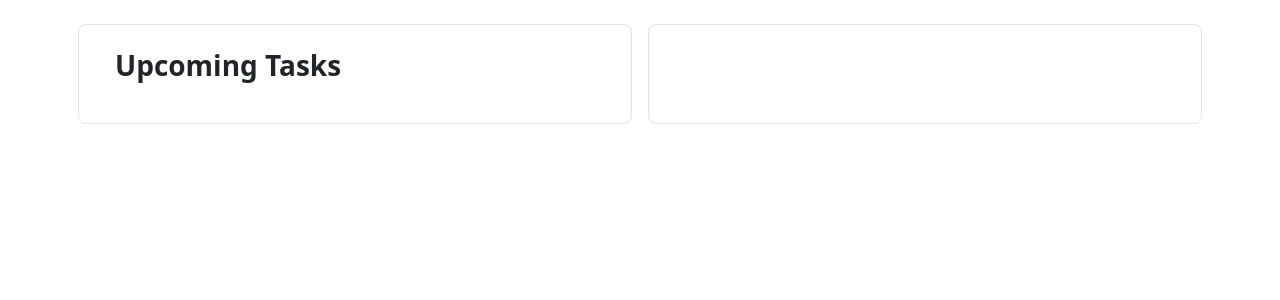
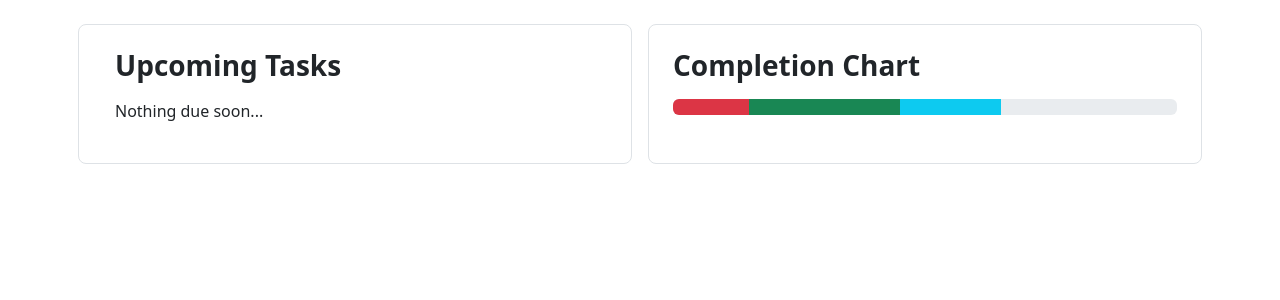
Before and after one commit to LogicEgg/CITasker, a Flask app: page / in a window 1280 px wide. Shown: the part 57-357 px from the top of the page. Run offline with Flask 3, Linux system fonts and the light colour scheme; data that the repository does not hold is empty.

Commit message:
'Task complete' button added, moved progress bar to homepage

```diff
--- a/app.py
+++ b/app.py
@@ -16,7 +16,7 @@ db.init_app(app)
 
 @app.route("/")
 def homepage():
-    urgent = db.session.execute(select(Event).where(Event.deadline < datetime.now() + timedelta(days=4))).scalars()
+    urgent = [i for i in db.session.execute(select(Event).where(Event.deadline < datetime.now() + timedelta(days=4))).scalars()]
     return render_template("index.html", upcoming=urgent)
 
 @app.route("/terms")
--- a/routes/api_routes.py
+++ b/routes/api_routes.py
@@ -45,3 +45,7 @@ def delete(eventid):
             return redirect(url_for('class_page', id=id_redirect))
     else:
         return jsonify({"message": "Failed to delete."})
+
+@api_bp.route("/complete/<int:eventid>", methods=["POST"])
+def complete(eventid):
+    pass
--- a/templates/index.html
+++ b/templates/index.html
@@ -3,11 +3,13 @@
 {% block content%}
 
 <div class="row align-items-md-stretch">
-    <div class="col p-4 mb-4 mt-4 border rounded-3 m-2 overflow-auto">
+    <div class="col p-4 mb-4 mt-4 border rounded-3 m-2">
         <div class="container-fluid">
             <h3 class="fw-bold mb-3">Upcoming Tasks</h3>
+            {% if upcoming|length > 0 %}
             {% for procrastinated in upcoming %}
-            <div class="list-group mb-2 overflow-auto">
+            <div class="list-group mb-2 overflow-auto" style="overflow-x: scroll;">
+                <div class="list-group-item p-0">
                     <a href="{{ url_for('class_page', id=procrastinated.courseid) }}"
                         class="list-group-item list-group-item-action list-group-item-secondary">
                         {{procrastinated.description}}
@@ -15,11 +17,30 @@
                         Due: {{procrastinated.deadline.strftime('%A %d, %b %Y, %I:%M%p %Z')}}
                     </a>
                 </div>
+            </div>
             {% endfor %}
+            {% else %}
+            <p class="secondary">Nothing due soon...</p>
+            {% endif %}
         </div>
     </div>
+
     <div class="col p-4 mb-4 mt-4 border rounded-3 m-2">
-
+        <h3 class="fw-bold mb-3">Completion Chart</h3>
+        <div class="progress-stacked mb-3">
+            <div class="progress" role="progressbar" aria-label="Segment one" aria-valuenow="15" aria-valuemin="0"
+                aria-valuemax="100" style="width: 15%">
+                <div class="progress-bar bg-danger"></div>
+            </div>
+            <div class="progress" role="progressbar" aria-label="Segment two" aria-valuenow="30" aria-valuemin="0"
+                aria-valuemax="100" style="width: 30%">
+                <div class="progress-bar bg-success"></div>
+            </div>
+            <div class="progress" role="progressbar" aria-label="Segment three" aria-valuenow="20" aria-valuemin="0"
+                aria-valuemax="100" style="width: 20%">
+                <div class="progress-bar bg-info"></div>
+            </div>
+        </div>
     </div>
 </div>
 
```
Also changed, not shown: templates/class_page.html (+23 -24 lines). Lines whose indentation alone changed are shown as unchanged.
